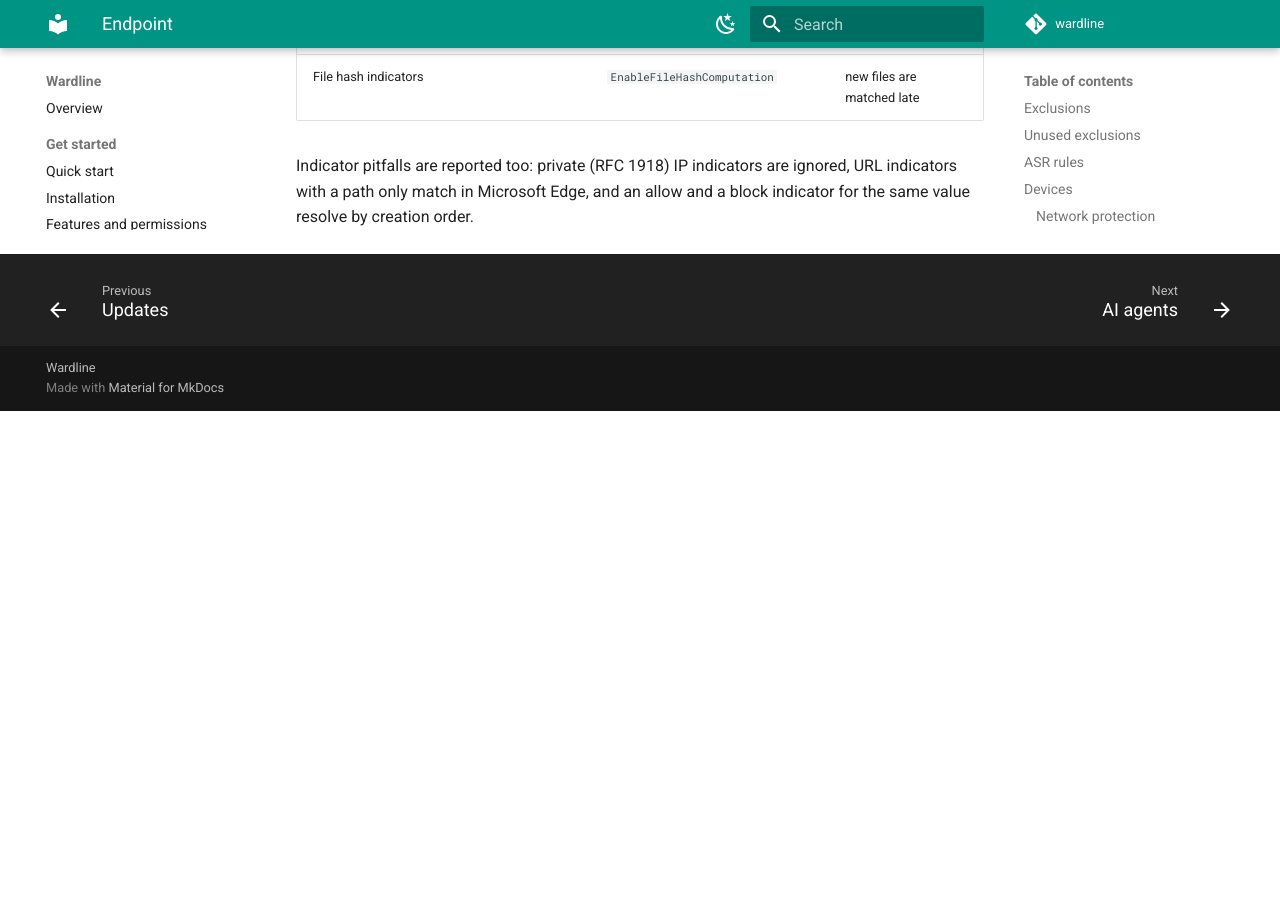
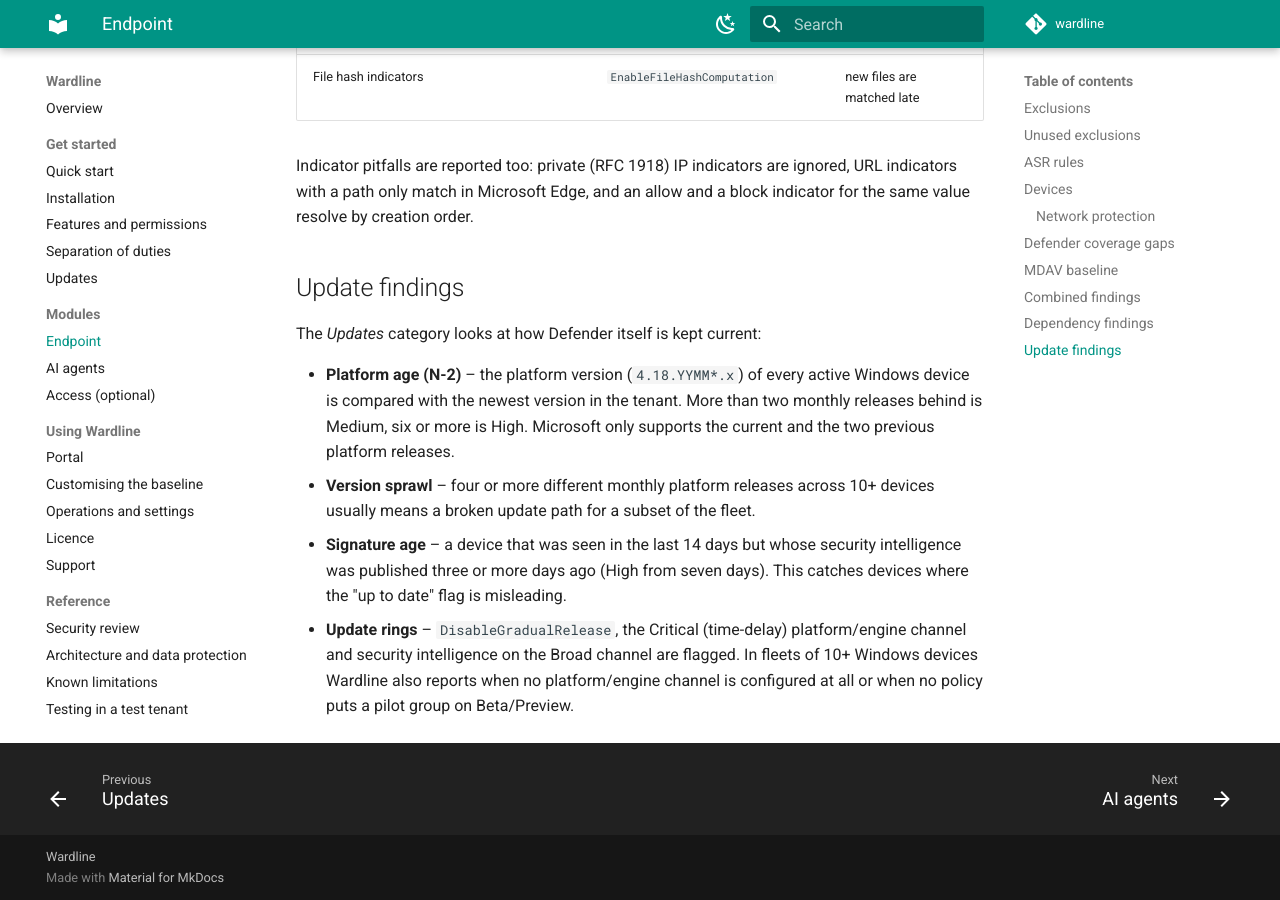
Before and after one commit to dominikhoefling/gapsio, an MkDocs documentation site: the page built from docs/modules/endpoint.md, in a window 1280 px wide and 900 px high, scrolled down 2937 px. Built offline with MkDocs 1.6.1 and Material for MkDocs 9.7.7, drawn with Linux system fonts in a browser that asks for light colours; comment, search, counter and statistics services are not loaded; before the commit the page ends 3348 px from its top, so only the background shows below that.

Commit message:
Add update findings: platform age (N-2), signature age, update rings
New Updates category: platform version lag relative to the fleet's newest
release, version sprawl, security intelligence older than three days on online
devices, DisableGradualRelease, Critical (time-delay) channel, SI on Broad, and
missing rings / missing pilot ring for fleets of 10+ Windows devices. Test
fixtures now carry platform/engine/signature versions; unit tests for ring logic.

```diff
--- a/docs/modules/endpoint.md
+++ b/docs/modules/endpoint.md
@@ -84,3 +84,18 @@ configured but cannot work:
 
 Indicator pitfalls are reported too: private (RFC 1918) IP indicators are ignored, URL indicators with a path
 only match in Microsoft Edge, and an allow and a block indicator for the same value resolve by creation order.
+
+## Update findings
+
+The *Updates* category looks at how Defender itself is kept current:
+
+- **Platform age (N-2)** – the platform version (`4.18.YYMM*.x`) of every active Windows device is compared with the
+  newest version in the tenant. More than two monthly releases behind is Medium, six or more is High. Microsoft only
+  supports the current and the two previous platform releases.
+- **Version sprawl** – four or more different monthly platform releases across 10+ devices usually means a broken
+  update path for a subset of the fleet.
+- **Signature age** – a device that was seen in the last 14 days but whose security intelligence was published
+  three or more days ago (High from seven days). This catches devices where the "up to date" flag is misleading.
+- **Update rings** – `DisableGradualRelease`, the Critical (time-delay) platform/engine channel and security
+  intelligence on the Broad channel are flagged. In fleets of 10+ Windows devices Wardline also reports when no
+  platform/engine channel is configured at all or when no policy puts a pilot group on Beta/Preview.
```
Also changed, not shown: CHANGELOG.md (+1 -0 lines), 3 other files.
